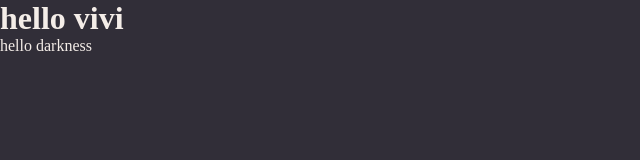
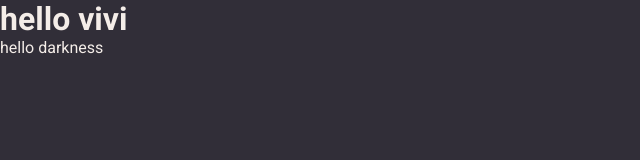
Before and after one commit to vivianemartini/rocketnotes, a React (Vite) app: page / in a window 1280 px wide. Shown: the top 160 px of the page, without its empty margins (0-640 px from the left). Built offline with nearby package versions, Linux system fonts and the light colour scheme.

Commit message:
add font, explained arrow function

```diff
--- a/index.html
+++ b/index.html
@@ -4,6 +4,10 @@
     <meta charset="UTF-8" />
     <link rel="icon" type="" href="" />
     <meta name="viewport" content="width=device-width, initial-scale=1.0" />
+
+    <link rel="preconnect" href="https://fonts.googleapis.com">
+    <link rel="preconnect" href="https://fonts.gstatic.com" crossorigin>
+    <link href="https://fonts.googleapis.com/css2?family=Roboto:wght@400;500;700&display=swap" rel="stylesheet">
     <title>RocketNotes</title>
   </head>
   <body>
--- a/src/styles/global.js
+++ b/src/styles/global.js
@@ -10,6 +10,14 @@
     body {
         background: ${({ theme }) => theme.COLORS.BACKGROUND_800};
         color: ${({ theme }) => theme.COLORS.WHITE};
+
+        -webkit-font-smoothing: antialiased;
+    }
+
+    body, input, button, textarea {
+        font-family: 'Roboto', sans-serif;
+        font-size: 16px;
+        outline: none;
     }
 
     a {
```
Also changed, not shown: 1 other file (tests, documents, lock files or other folders).
